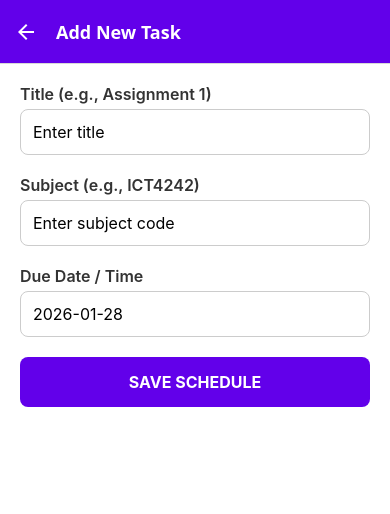
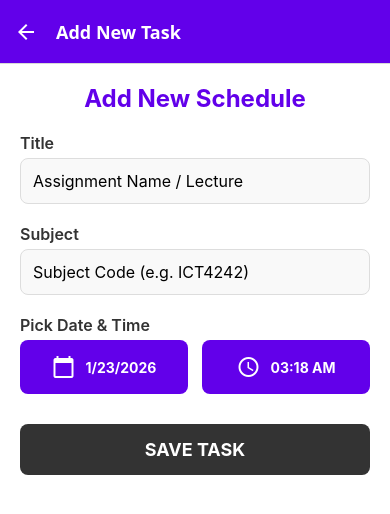
Before and after one commit to KasunUdayanga/Unimate, a React Native app: screen /AddTask in a window 390 px wide. Shown: the top 514 px of the page. Built offline with nearby package versions, Linux system fonts and the light colour scheme.

Commit message:
feat: Enhance AddTaskScreen with date and time picker functionality

```diff
--- a/src/screens/AddTaskScreen.js
+++ b/src/screens/AddTaskScreen.js
@@ -1,53 +1,181 @@
-import React, { useState } from 'react';
-import { View, Text, TextInput, TouchableOpacity, StyleSheet, Alert } from 'react-native';
-import { saveTask } from '../utils/storage';
+// src/screens/AddTaskScreen.js
+import React, { useState } from "react";
+import {
+  View,
+  Text,
+  TextInput,
+  TouchableOpacity,
+  StyleSheet,
+  Alert,
+  Platform,
+} from "react-native";
+import DateTimePicker from "@react-native-community/datetimepicker";
+import { saveTask } from "../utils/storage";
+import { MaterialIcons } from "@expo/vector-icons";
 
 export default function AddTaskScreen({ navigation }) {
-  const [title, setTitle] = useState('');
-  const [subject, setSubject] = useState('');
-  const [dueDate, setDueDate] = useState('');
+  const [title, setTitle] = useState("");
+  const [subject, setSubject] = useState("");
+  const [date, setDate] = useState(new Date());
+  const [mode, setMode] = useState("date");
+  const [show, setShow] = useState(false);
+
+  const onChange = (event, selectedDate) => {
+    const currentDate = selectedDate || date;
+    setShow(Platform.OS === "ios");
+    setDate(currentDate);
+  };
+
+  const showMode = (currentMode) => {
+    setShow(true);
+    setMode(currentMode);
+  };
+
+  const showDatepicker = () => {
+    showMode("date");
+  };
+
+  const showTimepicker = () => {
+    showMode("time");
+  };
 
   const handleSave = async () => {
-    // Form Validation
-    if (!title.trim() || !subject.trim() || !dueDate.trim()) {
-      Alert.alert('Missing Info', 'Please fill in all fields');
+    if (!title.trim() || !subject.trim()) {
+      Alert.alert("Error", "Please enter Title and Subject");
       return;
     }
+
+    const formattedDate = date.toLocaleDateString();
+    const formattedTime = date.toLocaleTimeString([], {
+      hour: "2-digit",
+      minute: "2-digit",
+    });
 
     const newTask = {
       id: Date.now().toString(),
       title,
       subject,
-      dueDate,
+      dueDate: `${formattedDate} at ${formattedTime}`,
     };
 
     await saveTask(newTask);
-    Alert.alert('Success', 'Added successfully!');
-    navigation.goBack(); // ආපසු Home එකට යයි
+    Alert.alert("Success", "Task saved successfully!");
+    navigation.goBack();
   };
 
   return (
     <View style={styles.container}>
-      <Text style={styles.label}>Title (e.g., Assignment 1)</Text>
-      <TextInput style={styles.input} value={title} onChangeText={setTitle} placeholder="Enter title" />
+      <Text style={styles.header}>Add New Schedule</Text>
 
-      <Text style={styles.label}>Subject (e.g., ICT4242)</Text>
-      <TextInput style={styles.input} value={subject} onChangeText={setSubject} placeholder="Enter subject code" />
+      <Text style={styles.label}>Title</Text>
+      <TextInput
+        style={styles.input}
+        value={title}
+        onChangeText={setTitle}
+        placeholder="Assignment Name / Lecture"
+      />
 
-      <Text style={styles.label}>Due Date / Time</Text>
-      <TextInput style={styles.input} value={dueDate} onChangeText={setDueDate} placeholder="2026-01-28" />
+      <Text style={styles.label}>Subject</Text>
+      <TextInput
+        style={styles.input}
+        value={subject}
+        onChangeText={setSubject}
+        placeholder="Subject Code (e.g. ICT4242)"
+      />
+
+      <Text style={styles.label}>Pick Date & Time</Text>
+      <View style={styles.row}>
+        <TouchableOpacity style={styles.pickerBtn} onPress={showDatepicker}>
+          <MaterialIcons name="calendar-today" size={24} color="#fff" />
+          <Text style={styles.pickerText}>{date.toLocaleDateString()}</Text>
+        </TouchableOpacity>
+
+        <TouchableOpacity style={styles.pickerBtn} onPress={showTimepicker}>
+          <MaterialIcons name="access-time" size={24} color="#fff" />
+          <Text style={styles.pickerText}>
+            {date.toLocaleTimeString([], {
+              hour: "2-digit",
+              minute: "2-digit",
+            })}
+          </Text>
+        </TouchableOpacity>
+      </View>
+
+      {show && (
+        <DateTimePicker
+          testID="dateTimePicker"
+          value={date}
+          mode={mode}
+          is24Hour={false}
+          display="default"
+          onChange={onChange}
+        />
+      )}
 
       <TouchableOpacity style={styles.saveBtn} onPress={handleSave}>
-        <Text style={styles.btnText}>SAVE SCHEDULE</Text>
+        <Text style={styles.saveBtnText}>SAVE TASK</Text>
       </TouchableOpacity>
     </View>
   );
 }
 
 const styles = StyleSheet.create({
-  container: { flex: 1, padding: 20, backgroundColor: '#fff' },
-  label: { fontSize: 16, fontWeight: '600', marginBottom: 5, color: '#333' },
-  input: { borderWidth: 1, borderColor: '#ccc', padding: 12, borderRadius: 8, marginBottom: 20, fontSize: 16 },
-  saveBtn: { backgroundColor: '#6200ea', padding: 15, borderRadius: 8, alignItems: 'center' },
-  btnText: { color: '#fff', fontSize: 16, fontWeight: 'bold' },
+  container: {
+    flex: 1,
+    padding: 20,
+    backgroundColor: "#fff",
+  },
+  header: {
+    fontSize: 24,
+    fontWeight: "bold",
+    color: "#6200ea",
+    marginBottom: 20,
+    textAlign: "center",
+  },
+  label: {
+    fontSize: 16,
+    fontWeight: "600",
+    marginBottom: 5,
+    color: "#333",
+  },
+  input: {
+    borderWidth: 1,
+    borderColor: "#ddd",
+    padding: 12,
+    borderRadius: 8,
+    marginBottom: 20,
+    fontSize: 16,
+    backgroundColor: "#f9f9f9",
+  },
+
+  row: {
+    flexDirection: "row",
+    justifyContent: "space-between",
+    marginBottom: 30,
+  },
+  pickerBtn: {
+    flexDirection: "row",
+    backgroundColor: "#6200ea",
+    padding: 15,
+    borderRadius: 8,
+    width: "48%",
+    alignItems: "center",
+    justifyContent: "center",
+  },
+  pickerText: {
+    color: "#fff",
+    fontWeight: "bold",
+    marginLeft: 10,
+  },
+  saveBtn: {
+    backgroundColor: "#333",
+    padding: 15,
+    borderRadius: 8,
+    alignItems: "center",
+  },
+  saveBtnText: {
+    color: "#fff",
+    fontSize: 18,
+    fontWeight: "bold",
+  },
 });
--- a/src/screens/LoginScreen.js
+++ b/src/screens/LoginScreen.js
@@ -1,34 +1,38 @@
-import React, { useState } from 'react';
-import { View, Text, TextInput, TouchableOpacity, StyleSheet, Alert } from 'react-native';
-import { checkLogin } from '../utils/storage';
+import React, { useState } from "react";
+import {
+  View,
+  Text,
+  TextInput,
+  TouchableOpacity,
+  StyleSheet,
+  Alert,
+} from "react-native";
+import { checkLogin } from "../utils/storage";
 
 export default function LoginScreen({ navigation }) {
-  const [email, setEmail] = useState('');
-  const [password, setPassword] = useState('');
+  const [email, setEmail] = useState("");
+  const [password, setPassword] = useState("");
 
   const handleLogin = async () => {
-    // 1. Validate Message (හිස්තැන් පරීක්ෂා කිරීම)
     if (!email.trim() || !password.trim()) {
       Alert.alert(
-        'Missing Information',
-        'Please fill in both Email and Password fields.'
+        "Missing Information",
+        "Please fill in both Email and Password fields."
       );
       return;
     }
 
-    // 2. Check Credentials (නිවැරදි දත්ත පරීක්ෂා කිරීම)
     const user = await checkLogin(email, password);
 
     if (user) {
-      // සාර්ථක නම් Home එකට යන්න
       navigation.reset({
         index: 0,
-        routes: [{ name: 'Home' }],
+        routes: [{ name: "Home" }],
       });
     } else {
       Alert.alert(
-        'Login Failed',
-        'Invalid email or password. Please try again or create a new account.'
+        "Login Failed",
+        "Invalid email or password. Please try again or create a new account."
       );
     }
   };
@@ -36,7 +40,7 @@ export default function LoginScreen({ navigation }) {
   return (
     <View style={styles.container}>
       <Text style={styles.logo}>UniMate</Text>
-      <Text style={styles.subLogo}>Student Companion</Text>
+      <Text style={styles.subLogo}>Mate help You</Text>
 
       <View style={styles.card}>
         <Text style={styles.header}>Login</Text>
@@ -64,7 +68,7 @@ export default function LoginScreen({ navigation }) {
           <Text style={styles.btnText}>LOGIN</Text>
         </TouchableOpacity>
 
-        <TouchableOpacity onPress={() => navigation.navigate('SignUp')}>
+        <TouchableOpacity onPress={() => navigation.navigate("SignUp")}>
           <Text style={styles.link}>New here? Create Account</Text>
         </TouchableOpacity>
       </View>
@@ -73,14 +77,45 @@ export default function LoginScreen({ navigation }) {
 }
 
 const styles = StyleSheet.create({
-  container: { flex: 1, justifyContent: 'center', alignItems: 'center', backgroundColor: '#6200ea', padding: 20 },
-  logo: { fontSize: 40, fontWeight: 'bold', color: '#fff' },
-  subLogo: { fontSize: 16, color: '#e0e0e0', marginBottom: 40 },
-  card: { width: '100%', backgroundColor: '#fff', padding: 20, borderRadius: 15, elevation: 5 },
-  header: { fontSize: 24, fontWeight: 'bold', marginBottom: 20, color: '#333', textAlign: 'center' },
-  label: { fontSize: 14, fontWeight: 'bold', color: '#555', marginBottom: 5 },
-  input: { borderWidth: 1, borderColor: '#ddd', padding: 12, borderRadius: 8, marginBottom: 15, fontSize: 16 },
-  btn: { backgroundColor: '#6200ea', padding: 15, borderRadius: 8, alignItems: 'center', marginTop: 10 },
-  btnText: { color: '#fff', fontWeight: 'bold', fontSize: 16 },
-  link: { marginTop: 15, textAlign: 'center', color: '#666' },
+  container: {
+    flex: 1,
+    justifyContent: "center",
+    alignItems: "center",
+    backgroundColor: "#6200ea",
+    padding: 20,
+  },
+  logo: { fontSize: 40, fontWeight: "bold", color: "#fff" },
+  subLogo: { fontSize: 16, color: "#e0e0e0", marginBottom: 40 },
+  card: {
+    width: "100%",
+    backgroundColor: "#fff",
+    padding: 20,
+    borderRadius: 15,
+    elevation: 5,
+  },
+  header: {
+    fontSize: 24,
+    fontWeight: "bold",
+    marginBottom: 20,
+    color: "#333",
+    textAlign: "center",
+  },
+  label: { fontSize: 14, fontWeight: "bold", color: "#555", marginBottom: 5 },
+  input: {
+    borderWidth: 1,
+    borderColor: "#ddd",
+    padding: 12,
+    borderRadius: 8,
+    marginBottom: 15,
+    fontSize: 16,
+  },
+  btn: {
+    backgroundColor: "#6200ea",
+    padding: 15,
+    borderRadius: 8,
+    alignItems: "center",
+    marginTop: 10,
+  },
+  btnText: { color: "#fff", fontWeight: "bold", fontSize: 16 },
+  link: { marginTop: 15, textAlign: "center", color: "#666" },
 });
```
